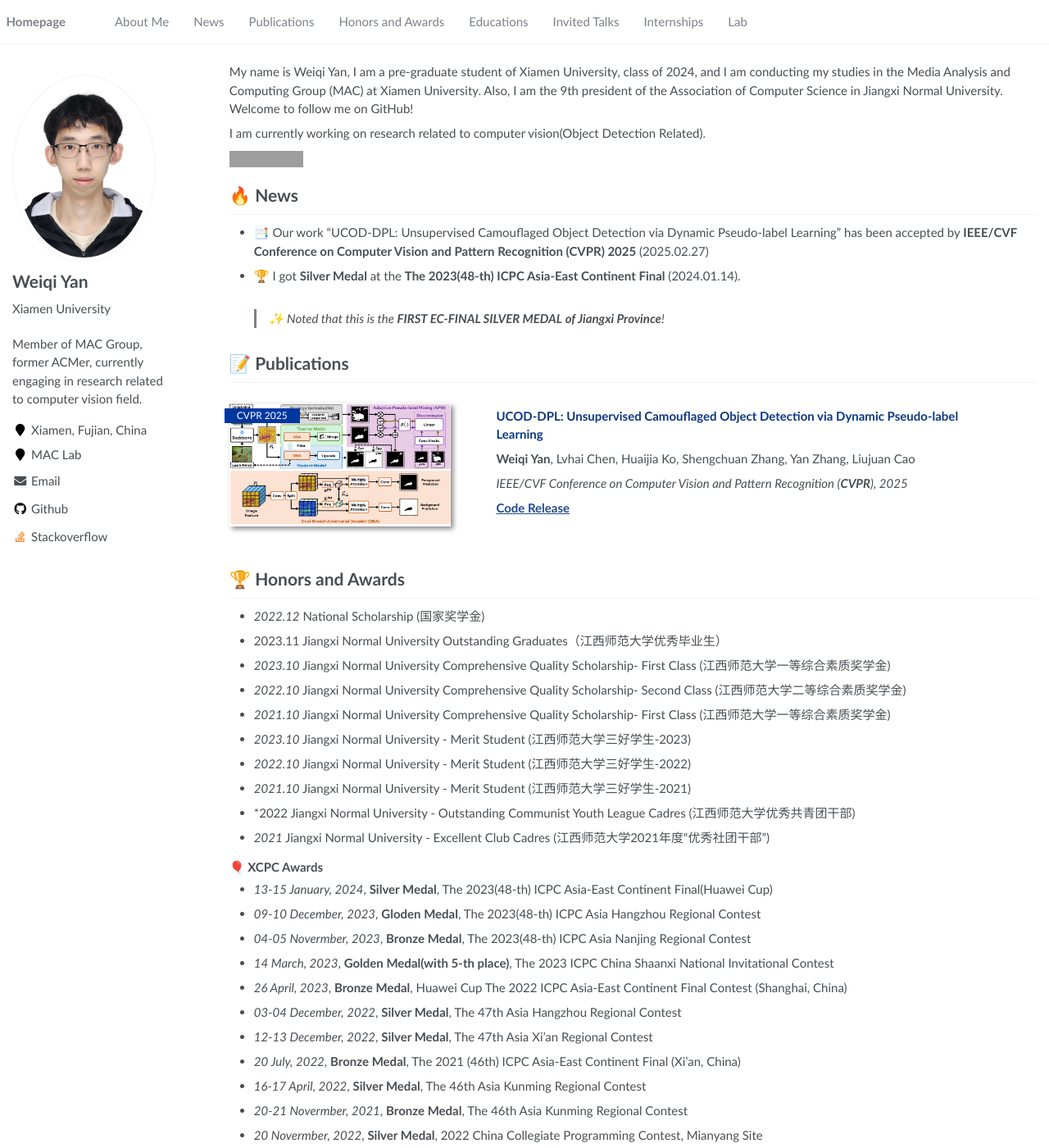
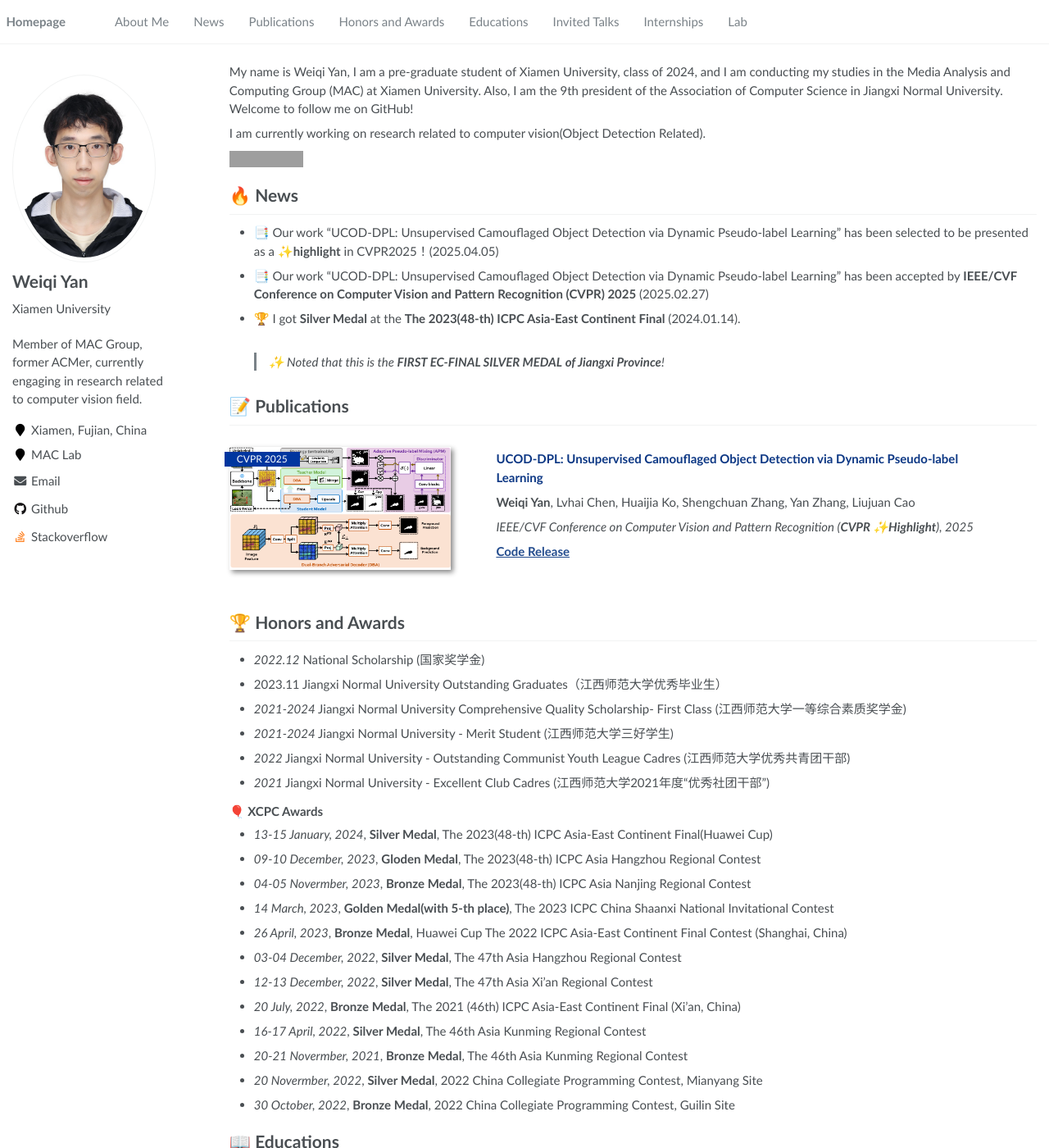
Before and after one commit to Heartfirey/Heartfirey.github.io, a Jekyll site: the page built from _pages/about.md, in a window 1280 px wide and 1400 px high. Shown: the whole window at 82% size. Built offline with Jekyll 4.4.1, drawn with Linux system fonts in a browser that asks for light colours; grey boxes are pictures that could not be loaded.

Commit message:
update: update information

```diff
--- a/_pages/about.md
+++ b/_pages/about.md
@@ -7,7 +7,6 @@ redirect_from:
   - /about/
   - /about.html
 ---
-
 {% if site.google_scholar_stats_use_cdn %}
 {% assign gsDataBaseUrl = "https://cdn.jsdelivr.net/gh/" | append: site.repository | append: "@" %}
 {% else %}
@@ -25,38 +24,41 @@ I am currently working on research related to computer vision(Object Detection R
 
 # 🔥 News
 
+- 📑 Our work "UCOD-DPL: Unsupervised Camouflaged Object Detection via Dynamic Pseudo-label Learning" has been selected to be presented as a ✨**highlight** in CVPR2025！(2025.04.05)
 - 📑 Our work "UCOD-DPL: Unsupervised Camouflaged Object Detection via Dynamic Pseudo-label Learning" has been accepted by **IEEE/CVF Conference on Computer Vision and Pattern Recognition (CVPR) 2025** (2025.02.27)
-
 - 🏆 I got **Silver Medal** at the **The 2023(48-th) ICPC Asia-East Continent Final** (2024.01.14).
 
   > ✨ Noted that this is the **FIRST EC-FINAL SILVER MEDAL** **of Jiangxi Province**!
+  >
 
 # 📝 Publications
 
 <!-- ******************* paper begin ******************* -->
+
 <div class='paper-box'><div class='paper-box-image'><div><div class="badge">CVPR 2025</div><img src='images/paper_face/cvpr2025.png' alt="sym" width="100%"></div></div>
 <div class='paper-box-text' markdown="1">
 **UCOD-DPL: Unsupervised Camouflaged Object Detection via Dynamic Pseudo-label Learning**
 
 **Weiqi Yan**, Lvhai Chen, Huaijia Ko, Shengchuan Zhang, Yan Zhang, Liujuan Cao
 
-*IEEE/CVF Conference on Computer Vision and Pattern Recognition (**CVPR**), 2025*
+*IEEE/CVF Conference on Computer Vision and Pattern Recognition (**CVPR ✨Highlight**), 2025*
 
 [**Code Release**](https://github.com/Heartfirey/UCOD-DPL)
+
 </div>
 </div>
 <!-- ******************* paper end ******************* -->
 
+
+
+
 # 🏆 Honors and Awards
+
 - *2022.12*  National Scholarship (国家奖学金)
 - 2023.11  Jiangxi Normal University Outstanding Graduates（江西师范大学优秀毕业生）
-- *2023.10*  Jiangxi Normal University Comprehensive Quality Scholarship- First Class (江西师范大学一等综合素质奖学金)
-- *2022.10*  Jiangxi Normal University Comprehensive Quality Scholarship- Second Class (江西师范大学二等综合素质奖学金)
-- *2021.10*  Jiangxi Normal University Comprehensive Quality Scholarship- First Class (江西师范大学一等综合素质奖学金)
-- *2023.10*  Jiangxi Normal University - Merit Student (江西师范大学三好学生-2023)
-- *2022.10*  Jiangxi Normal University - Merit Student (江西师范大学三好学生-2022)
-- *2021.10* Jiangxi Normal University - Merit Student (江西师范大学三好学生-2021)
-- *2022  Jiangxi Normal University - Outstanding Communist Youth League Cadres (江西师范大学优秀共青团干部)
+- *2021-2024*  Jiangxi Normal University Comprehensive Quality Scholarship- First Class (江西师范大学一等综合素质奖学金)
+- *2021-2024* Jiangxi Normal University - Merit Student (江西师范大学三好学生)
+- *2022*  Jiangxi Normal University - Outstanding Communist Youth League Cadres (江西师范大学优秀共青团干部)
 - *2021*  Jiangxi Normal University - Excellent Club Cadres (江西师范大学2021年度“优秀社团干部”)
 
 ### 🎈 XCPC Awards
@@ -74,15 +76,17 @@ I am currently working on research related to computer vision(Object Detection R
 - *20 Novermber, 2022*, **Silver Medal**, 2022 China Collegiate Programming Contest, Mianyang Site
 - *30 October, 2022*, **Bronze Medal**, 2022 China Collegiate Programming Contest, Guilin Site
 
+# 📖 Educations
 
-# 📖 Educations
 - 2024.09 - Now, dept. of **Artificial Intelligence, School of Informatics, Xiamen University, China.
 - *2020.09 - 2024.06*, dept. of **Artificial Intelligence**, School of Computer and Information Engineering, Jiangxi Normal University, China.
 
 # 💬 Invited Talks
+
 - None
 
 # 💻 Internships
+
 - *2023.11 - now*, **Member & Master Student**, Media Analysis and Computing Group, Xiamen University.
 - *2020.11 - now*, **Member**, Association of Computer Science, Jiangxi Normal University.
 - *2021.10 - 2022.11*, **Chairman**, Association of Computer Science, Jiangxi Normal University.
```
